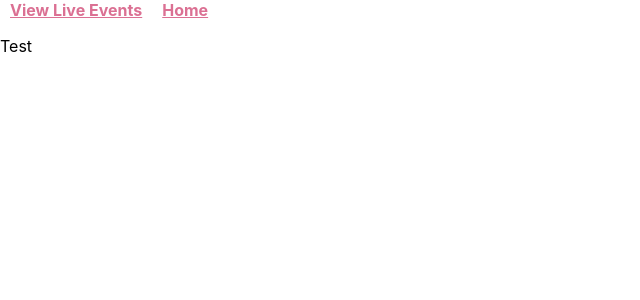
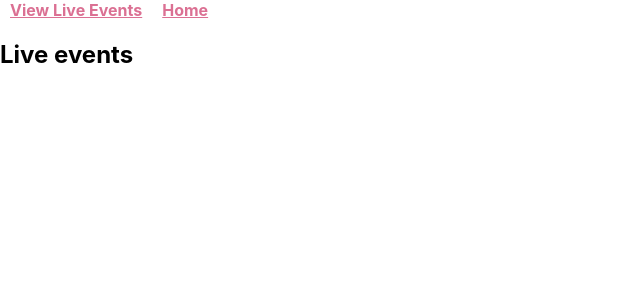
Before and after one commit to elliotrpmorris-zz/tech-test, a React (Create React App) app: page / in a window 1280 px wide. Shown: the top 300 px of the page, without its empty margins (0-640 px from the left). Built offline with nearby package versions, Linux system fonts and the light colour scheme.

Commit message:
added title

```diff
--- a/src/components/Event.js
+++ b/src/components/Event.js
@@ -20,11 +20,12 @@ class Event extends Component {
   render() {
     if (this.state.event && this.state.event.type === 'EVENT_DATA') {
       var e = this.state.event;
-      console.log(e.data)
+      console.log(e.data.name)
     }
+
     return (
       <div>
-        <h2>{e.name}</h2>
+        {/* <h2>{e.data.name}</h2> */}
         {/* <TableCell>{event.startTime}</TableCell>
 				// 	<TableCell>{event.competitors[0].name}</TableCell>
 				// 	<TableCell>{event.scores.home}</TableCell>
--- a/src/components/Home.js
+++ b/src/components/Home.js
@@ -2,7 +2,7 @@ import React from 'react'
 
 const Home = () => (
   <div>
-    <p>Test</p>
+    <h2>Live events</h2>
   </div>
 )
 export default Home
```
